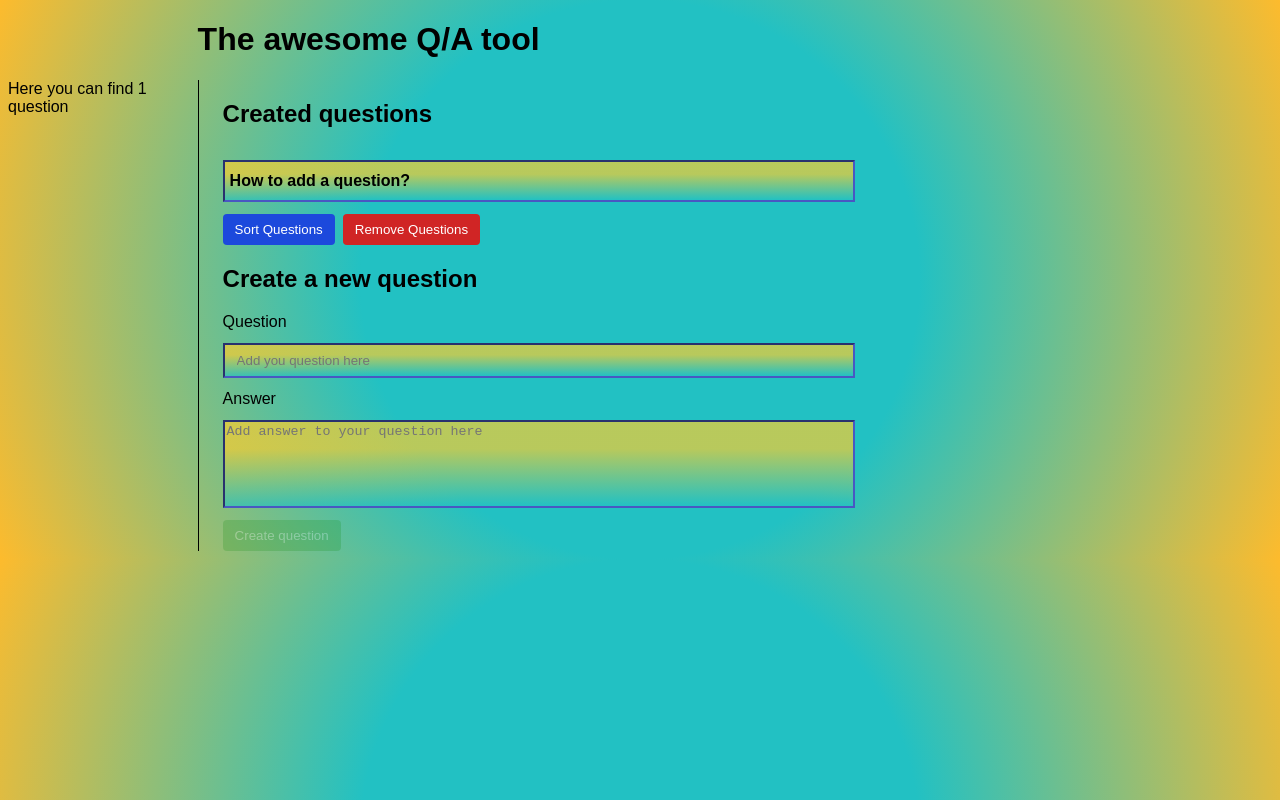
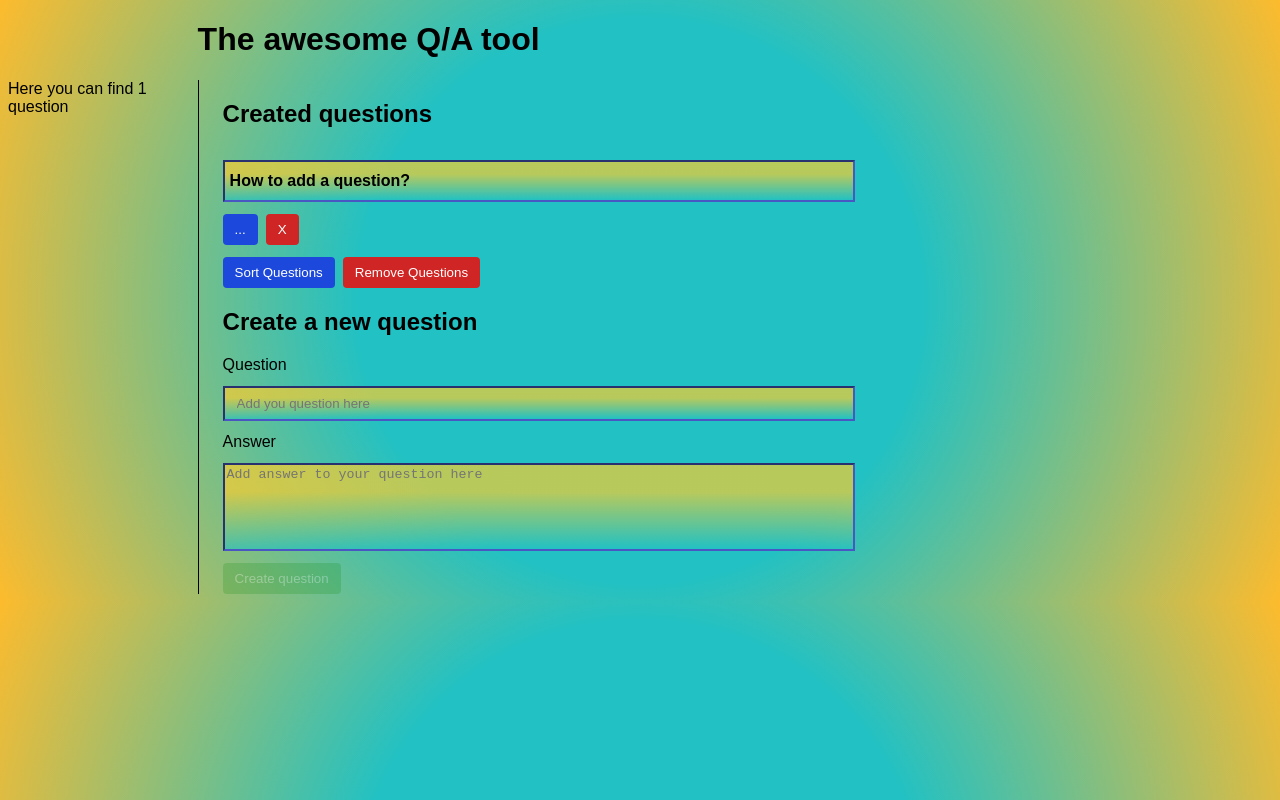
Before and after one commit to EmilisSm/QA-react-typescript, a React app: page / in a window 1280 px wide. Built offline with nearby package versions, Linux system fonts and the light colour scheme.

Commit message:
Create remove and edit functionality

```diff
--- a/src/components/atoms/QuestionList.tsx
+++ b/src/components/atoms/QuestionList.tsx
@@ -1,3 +1,9 @@
+import { Button } from '.';
+import { useAppDispatch } from '../../redux/hooks';
+import {
+  removeQuestionById,
+  selectForEditing,
+} from '../../redux/questionsSlice';
 import { QuestionObject } from '../../types/QuestionType';
 
 const toggleAnswer = (index: number) => {
@@ -11,10 +17,13 @@ const toggleAnswer = (index: number) => {
 
 export const QuestionList: React.FC<{
   questionsList: Array<QuestionObject>;
-}> = ({ questionsList }) => (
+}> = ({ questionsList }) => {
+  const dispatch = useAppDispatch();
+  return (
     <>
       {questionsList.length ? (
         questionsList.map((item: QuestionObject, index: number) => (
+          <div key={item.id}>
             <div
               tabIndex={index}
               role="button"
@@ -24,7 +33,23 @@ export const QuestionList: React.FC<{
               onKeyPress={() => toggleAnswer(index)}
             >
               <div className="question">{item.question}</div>
+
               <div className="answer">{item.answer}</div>
+            </div>
+            <div className="question-buttons">
+              <Button
+                btnStyle="sort"
+                onClick={() => dispatch(selectForEditing(item))}
+              >
+                ...
+              </Button>
+              <Button
+                btnStyle="remove"
+                onClick={() => dispatch(removeQuestionById(item.id))}
+              >
+                X
+              </Button>
+            </div>
           </div>
         ))
       ) : (
@@ -32,3 +57,4 @@ export const QuestionList: React.FC<{
       )}
     </>
   );
+};
--- a/src/components/molecules/QuestionForm.tsx
+++ b/src/components/molecules/QuestionForm.tsx
@@ -1,18 +1,28 @@
-import { SetStateAction, useState } from 'react';
-import { v4 as uuidv4 } from 'uuid';
-
+import { SetStateAction, useEffect, useState } from 'react';
 import { submitQuestion } from '../../redux/questionsSlice';
-import { useAppDispatch } from '../../redux/hooks';
+import { useAppDispatch, useAppSelector } from '../../redux/hooks';
 import { Input, TextArea, Button, Tooltip } from '../atoms';
 
-export const QuestionForm = () => {
+export const QuestionForm: React.FC = () => {
   const [question, setQuestion] = useState('');
   const [answer, setAnswer] = useState('');
+  const questionsForEdit = useAppSelector(
+    (state) => state.questions.questionsForm
+  );
   const dispatch = useAppDispatch();
+
+  useEffect(() => {
+    setQuestion(questionsForEdit.question);
+    setAnswer(questionsForEdit.answer);
+  }, [questionsForEdit]);
 
   const handleSubmit = (e: React.SyntheticEvent) => {
     e.preventDefault();
-    const newQuestion = { id: uuidv4(), question, answer };
+    const newQuestion = {
+      id: questionsForEdit.id,
+      question,
+      answer,
+    };
     dispatch(submitQuestion(newQuestion));
     setQuestion('');
     setAnswer('');
--- a/src/redux/questionsSlice.ts
+++ b/src/redux/questionsSlice.ts
@@ -5,9 +5,16 @@ import { v4 as uuidv4 } from 'uuid';
 
 interface initialStateType {
   questions: Array<QuestionObject>;
+  questionsForm: QuestionObject;
   status: 'idle' | 'loading' | 'succeeded' | 'failed';
   error?: string | null;
 }
+
+const emptyQuestion = {
+  id: '',
+  question: '',
+  answer: '',
+};
 
 const initialState: initialStateType = {
   questions: [
@@ -17,13 +24,14 @@ const initialState: initialStateType = {
       answer: 'Use the form below!',
     },
   ],
+  questionsForm: emptyQuestion,
   status: 'idle',
   error: null,
 };
 
 export const submitQuestion = createAsyncThunk(
   'questions/submitQuestion',
-  async (args: { question: string; answer: string }) => {
+  async (args: { id?: string; question: string; answer: string }) => {
     await new Promise((resolve) => setTimeout(resolve, 5000));
     return { ...args };
   }
@@ -42,20 +50,15 @@ export const questionsSlice = createSlice({
     removeQuestions: (state) => {
       state.questions = [];
     },
-    editQuestion: (
+    selectForEditing: (
       state,
       action: PayloadAction<{ id: string; question: string; answer: string }>
     ) => {
-      const { id, answer, question } = action.payload;
-      const selectedQuestion = state.questions.find((q) => q.id === id);
-      if (selectedQuestion) {
-        selectedQuestion.answer = answer;
-        selectedQuestion.question = question;
-      }
+      state.questionsForm = action.payload;
     },
     removeQuestionById: (state, action: PayloadAction<string>) => {
       const questionsList = state.questions;
-      questionsList.filter((q) => q.id !== action.payload);
+      state.questions = questionsList.filter((q) => q.id !== action.payload);
     },
   },
   extraReducers(builder) {
@@ -64,12 +67,21 @@ export const questionsSlice = createSlice({
         state.status = 'loading';
       })
       .addCase(submitQuestion.fulfilled, (state, action) => {
-        const { answer, question } = action.payload;
-        state.questions.push({
-          id: uuidv4(),
-          question: question,
-          answer: answer,
-        });
+        const { id, answer, question } = action.payload;
+        if (id) {
+          const selectedQuestion = state.questions.find((q) => q.id === id);
+          if (selectedQuestion) {
+            selectedQuestion.answer = answer;
+            selectedQuestion.question = question;
+            state.questionsForm = emptyQuestion;
+          }
+        } else {
+          state.questions.push({
+            id: uuidv4(),
+            question: question,
+            answer: answer,
+          });
+        }
         state.status = 'succeeded';
       })
       .addCase(submitQuestion.rejected, (state, action) => {
@@ -79,11 +91,14 @@ export const questionsSlice = createSlice({
   },
 });
 
-export const { addQuestion, sortQuestions, removeQuestions } =
-  questionsSlice.actions;
+export const {
+  sortQuestions,
+  removeQuestions,
+  removeQuestionById,
+  selectForEditing,
+} = questionsSlice.actions;
 
 // Other code such as selectors can use the imported `RootState` type
 export const selectQuestions = (state: RootState) => state.questions;
-// export const selectQuestById = (state: RootState, questionId: string) => state.questions.find((q: QuestionObject) => q.id === questionId);
 
 export default questionsSlice.reducer;
```
Lines whose indentation alone changed are shown as unchanged.
